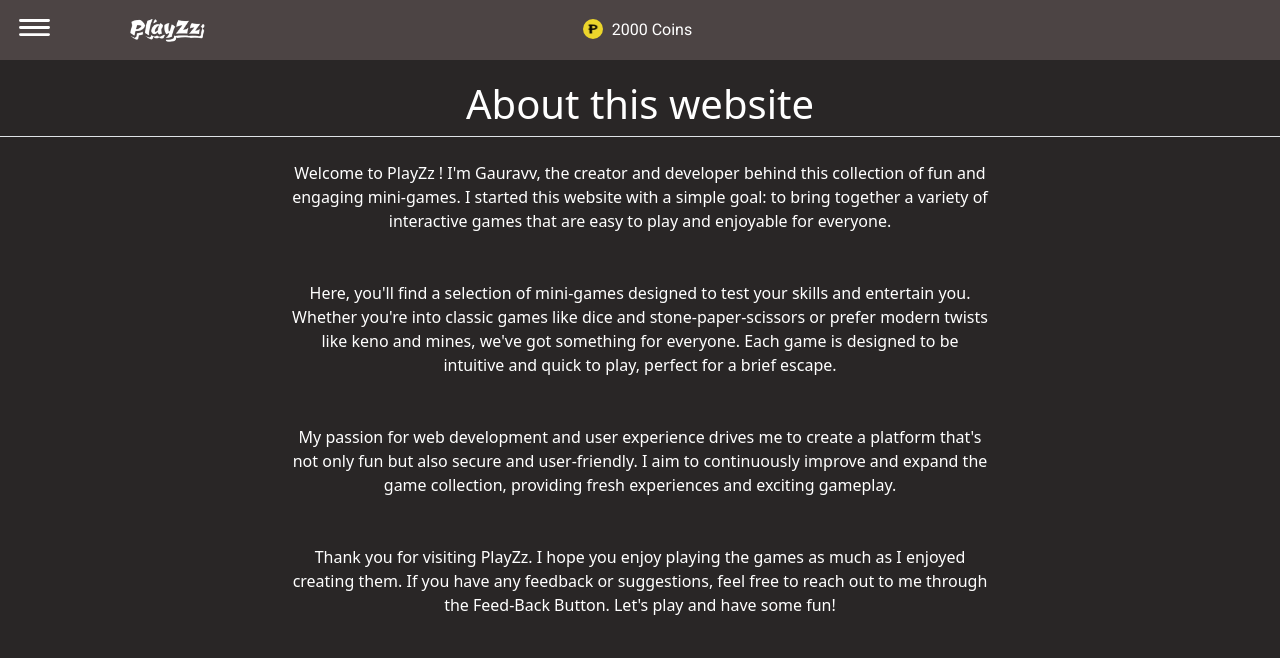
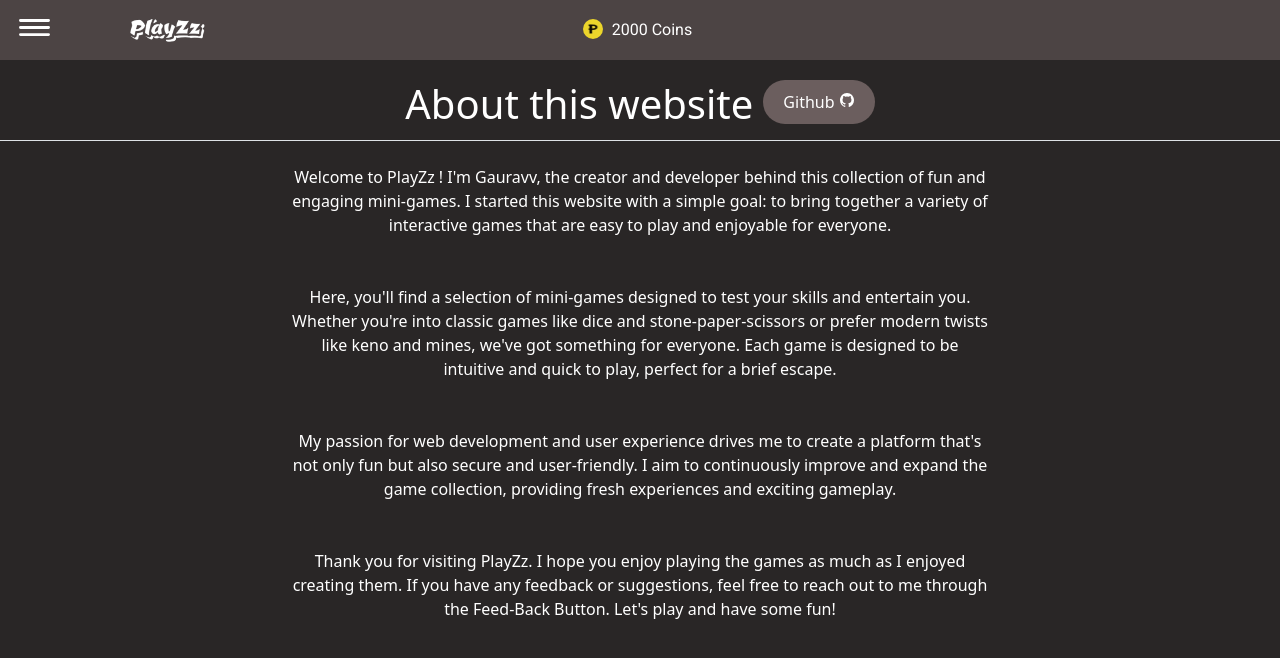
Before and after one commit to IzzMehh/Mini-Games-Website, a plain HTML site: page about.html in a window 1280 px wide. Drawn offline with nearby package versions, Linux system fonts and the light colour scheme.

Commit message:
Added github link

```diff
--- a/about.html
+++ b/about.html
@@ -134,14 +134,10 @@
       </div>
     </div>
 
-    <div
-      class="container-fluid section-2-dark"
-      style="background-image: none; height: auto"
-      id="section-2"
-    >
+    <div class="container-fluid section-2-dark" style="background-image: none; height: auto" id="section-2">
       <div class="row">
         <div id="about-heading" class="col-12 text-center border-bottom">
-          <h1>About this website</h1>
+          <div class="d-flex justify-content-center" > <h1 class="">About this website </h1> <a href="https://github.com/IzzMehh/Mini-Games-Website" target="_blank"><p class="github-btn">Github <ion-icon name="logo-github"></ion-icon></p></a></div>
         </div>
       </div>
       <div class="row">
@@ -180,6 +176,7 @@
           </p>
         </div>
       </div>
+
     </div>
 
     <div class="container-fluid">
--- a/style.css
+++ b/style.css
@@ -450,7 +450,23 @@ body{
 }
 
 
+.github-btn{
+    width: none;
+    background-color: var(--btn-col);
+    color: var(--text-col);
+    border-radius: 40px;
+    border: none;
+    margin-left:10px ;
+    padding: 10px 20px;
+    text-decoration: none;
+}
+a{
+    text-decoration: none;
+}
 
+.github-btn:hover{
+    background-color: var(--card-col);
+}
 
 /* @media screen and (min-width:860px) and (max-width:1150px) {
     .search-bar-opened{
@@ -607,6 +623,7 @@ body{
     background-color: rgb(171, 165, 165);
 }
 
+
 #toggle-bg{
     height: 35px;
     border-radius: 20px;
```
